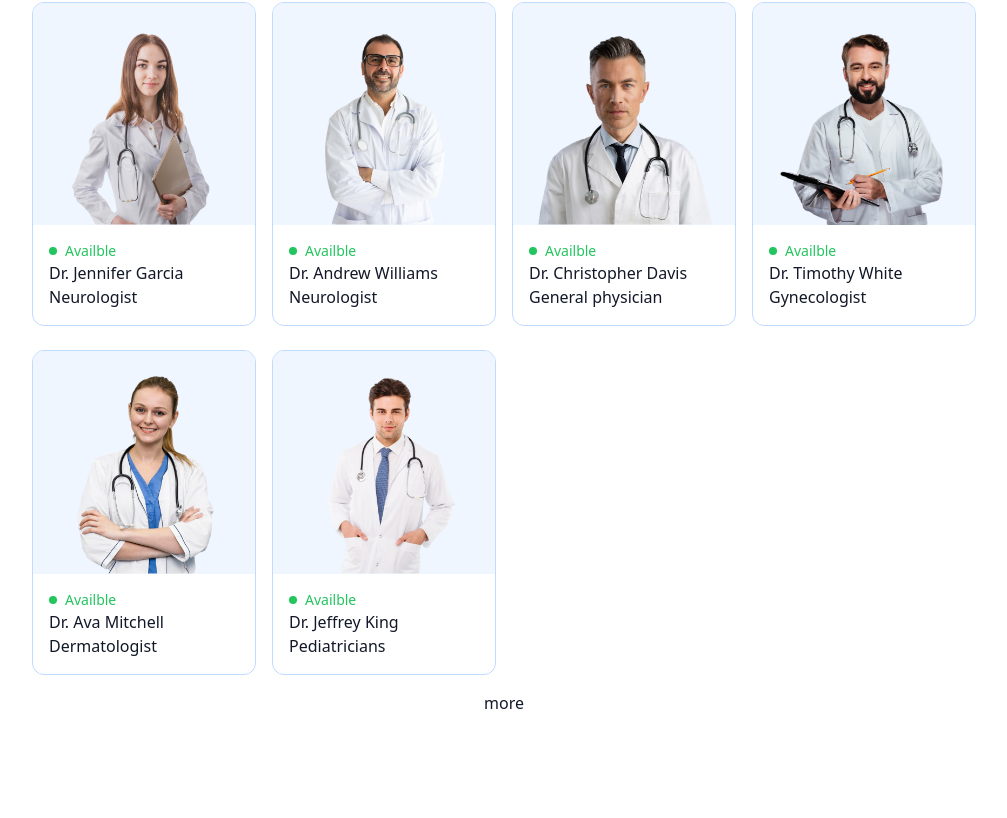
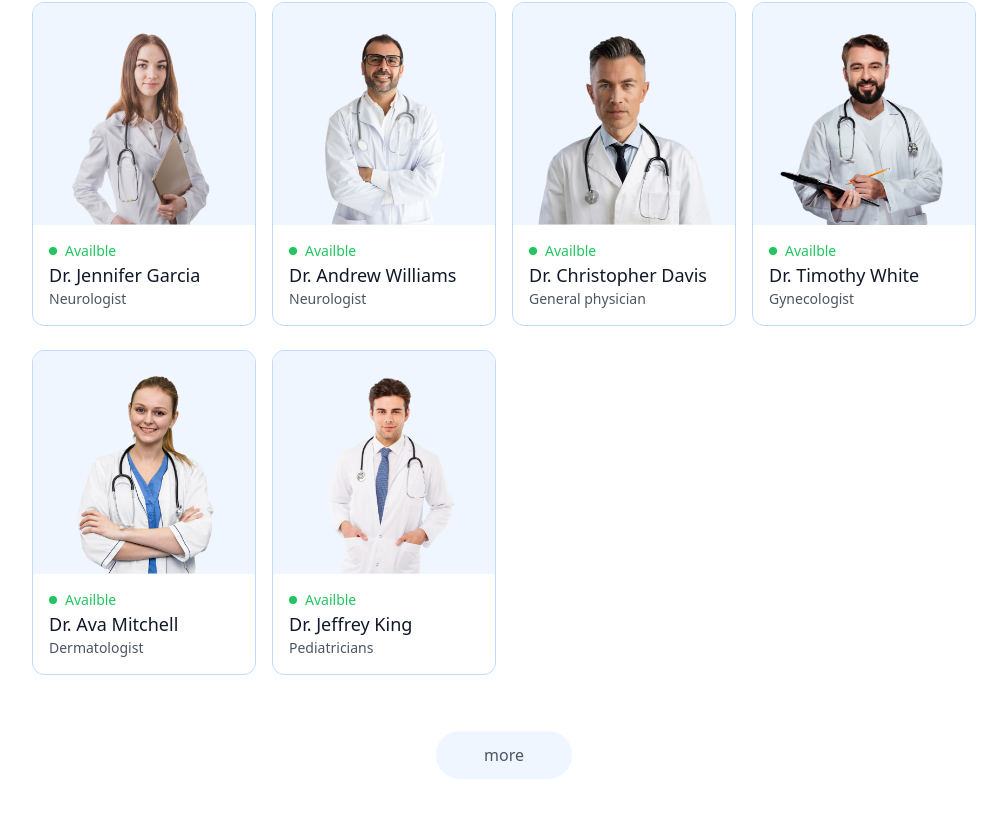
Before and after one commit to NavinduBinuwara/FinalProject-CL-BSCSD-28-03-Navindu-Binuwara, a React (Vite) app in the folder frontend/: page / in a window 1280 px wide. Shown: the part 1607-2425 px from the top of the page, without its empty margins (136-1143 px from the left). Before the commit the page ends 2386 px from the top, so only its background shows below. Built offline with nearby package versions, Linux system fonts and the light colour scheme.

Commit message:
Add styles to the top Doctors Section

```diff
--- a/frontend/src/components/TopDoctors.jsx
+++ b/frontend/src/components/TopDoctors.jsx
@@ -1,27 +1,33 @@
 import React from 'react'
 import { doctors } from '../assets/assets'
+import { useNavigate } from 'react-router-dom'
 
 const TopDoctors = () => {
+
+    const navigate = useNavigate()
+
+
+
   return (
     <div className='flex flex-col items-center gap-4 my-16 text-gray-900 md:mx-10'>
         <h1 className='text-3xl font-medium'>Top Doctors to Book</h1>
         <p className='sm:w-1/3 text-center text-sm'>Simply browse through our extensive list of trusted doctors</p>
         <div className='w-full grid grid-cols-auto gap-4 pt-5 gap-y-6 px-3 sm:px-0'>
            {doctors.slice(0,10).map((item,index)=>(
-            <div className='border border-blue-200 rounded-xl overflow-hidden cursor-pointer hover:translate-y-[-10px] transition-all duration-500' key={index}>
+            <div onClick={()=>navigate(`/appoinment/${item._id}`)} className='border border-blue-200 rounded-xl overflow-hidden cursor-pointer hover:translate-y-[-10px] transition-all duration-500' key={index}>
                 <img className='bg-blue-50' src={item.image} alt="" />
                 <div className='p-4'>
                     <div className='flex items-center gap-2 text-sm text-center text-green-500'>
                         <p className='w-2 h-2 bg-green-500 rounded-full'></p><p>Availble</p>
                     </div>
-                    <p>{item.name}</p>
-                    <p>{item.speciality}</p>
+                    <p className='text-gray-900 text-lg font-medium'>{item.name}</p>
+                    <p className='text-gray-600 text-sm'>{item.speciality}</p>
                 </div>
             </div>
 
            ))}
         </div>
-        <button>more</button>
+        <button className='bg-blue-50 text-gray-600 px-12 py-3 rounded-full mt-10'>more</button>
     </div>
   )
 }
```
